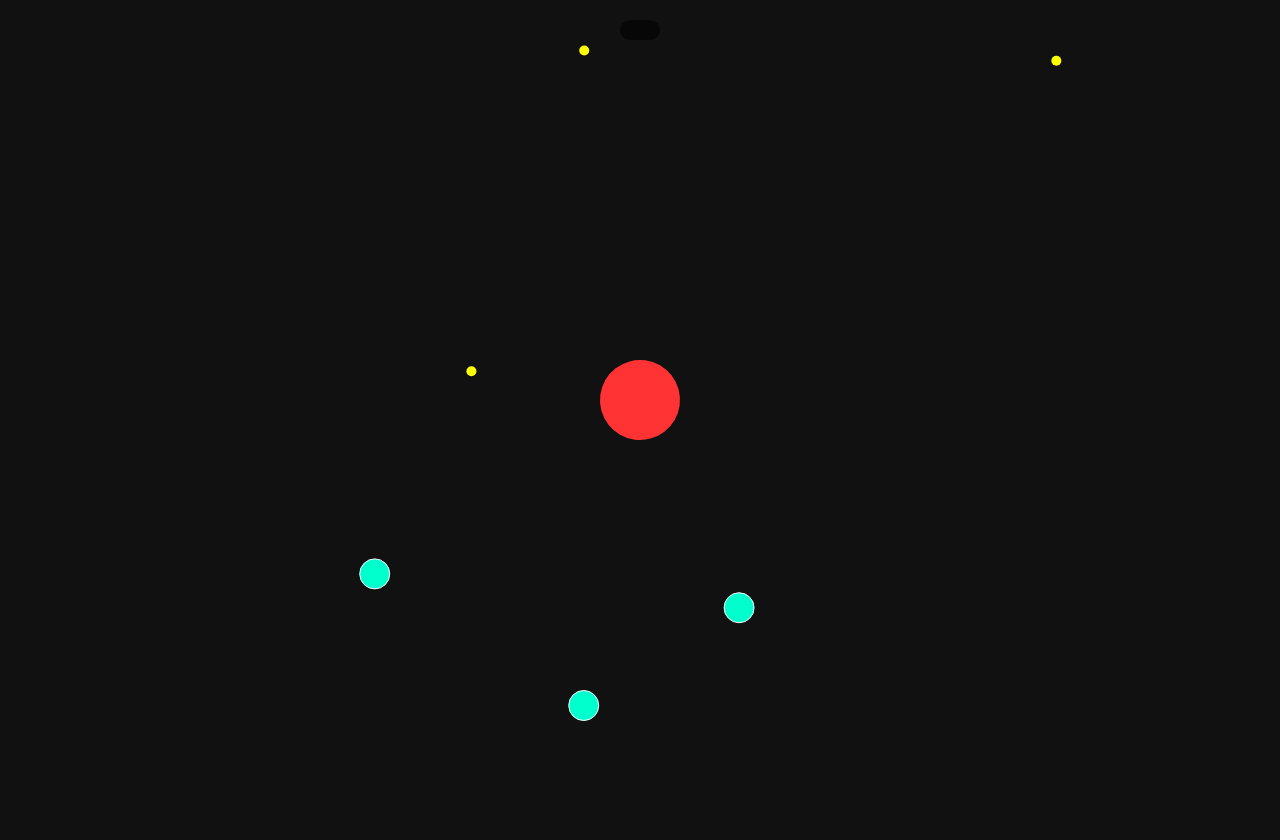
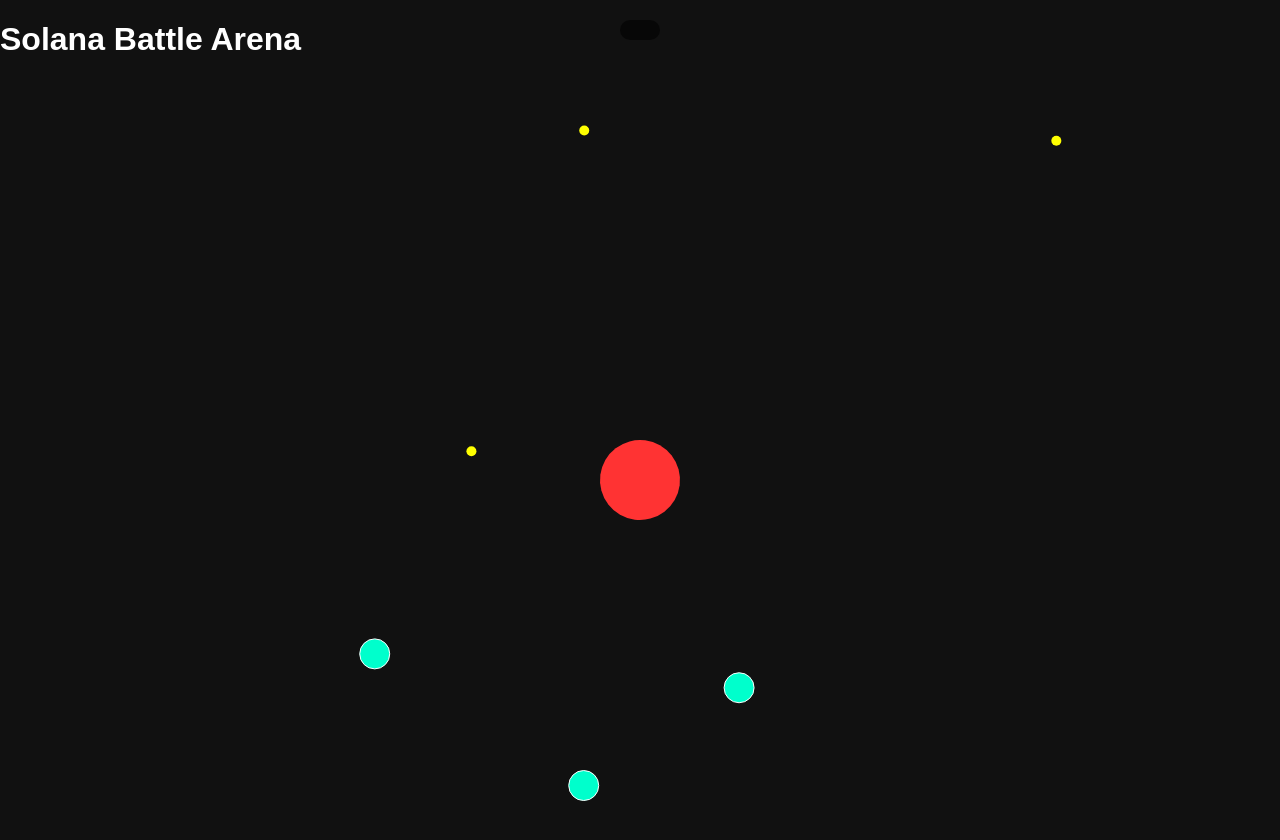
Before and after one commit to cheatteam1994-ship-it/solana-battle-arena, a plain HTML site: page solana-battle-arena/index.html in a window 1280 px wide. Before the commit the page ends 804 px from the top, so only its background shows below. Drawn offline with Linux system fonts and the light colour scheme.

Commit message:
Update index.html

```diff
--- a/solana-battle-arena/index.html
+++ b/solana-battle-arena/index.html
@@ -7,8 +7,11 @@
     <link rel="stylesheet" href="style.css">
 </head>
 <body>
-    <canvas id="battleCanvas"></canvas>
-    <div id="winnerDisplay"></div>
+    <h1>Solana Battle Arena</h1>
+    <div id="gameContainer">
+        <canvas id="battleCanvas"></canvas>
+        <div id="winnerDisplay"></div>
+    </div>
 
     <script src="holders.js"></script>
     <script src="script.js"></script>
```
